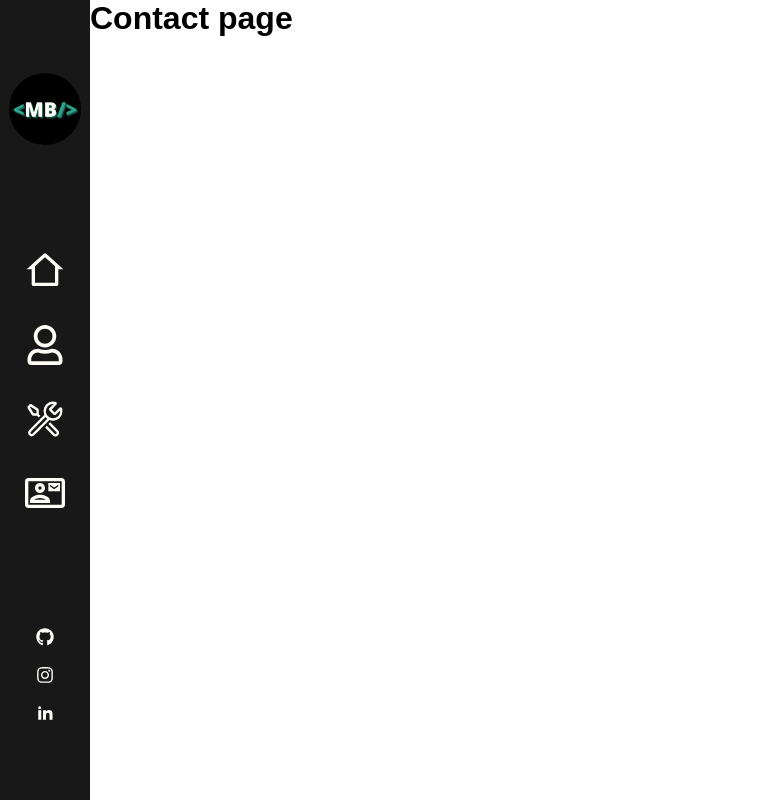
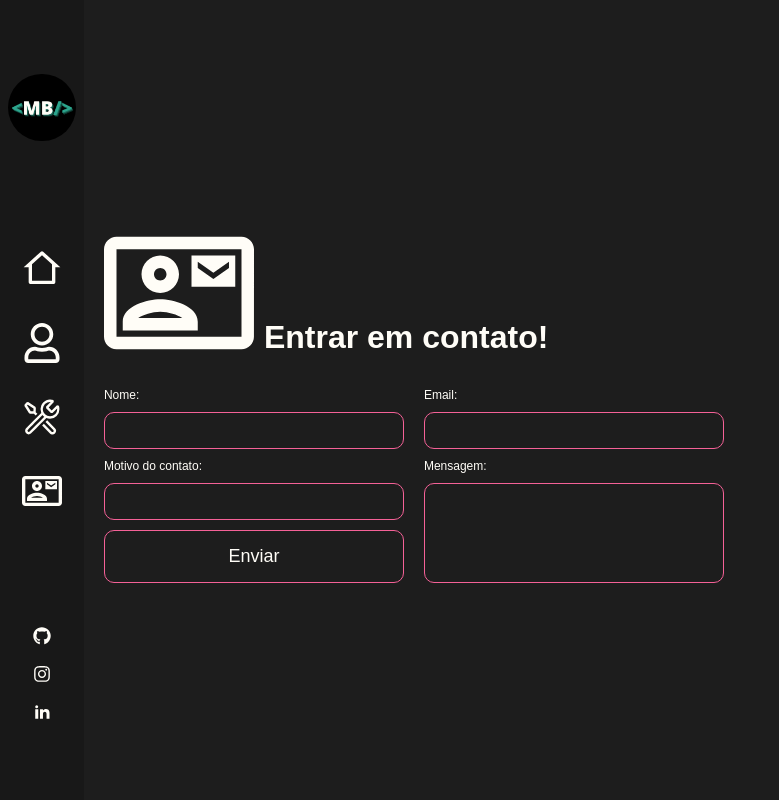
Before and after one commit to miqueiasbelfort/New_portfolio, a React (Vite) app: page /contact in a window 1280 px wide. Shown: the whole page, without its empty margins (0-779 px from the left). Built offline with nearby package versions, Linux system fonts and the light colour scheme.

Commit message:
first commit

```diff
--- a/src/pages/About/style.js
+++ b/src/pages/About/style.js
@@ -3,8 +3,8 @@ import {FaRegUser} from "react-icons/fa" //User, github e instagram
 
 export const Main = styled.div`
     width: 100%;
-    height: 100vh;
     display: flex;
+
     background: #1D1D1D;
     color: #FFFDF7;
     padding: 0 20px;
@@ -12,6 +12,7 @@ export const Main = styled.div`
     @media (max-width: 768px){
         flex-direction: column;
         padding: 0;
+        justify-content: center;
     }
 `
 
@@ -19,9 +20,9 @@ export const AboutMe = styled.div`
     width: 50%;
     height: 100%;
     display: flex;
+    justify-content: center;
     flex-direction: column;
-    justify-content: space-around;
-    padding: 100px 0;
+    padding: 10px 0;
 
     .title{
         display: flex;
@@ -39,8 +40,6 @@ export const AboutMe = styled.div`
     @media (max-width: 768px){
         width: 100%;
         padding: 7px;
-        align-items: center;
-        justify-content: center;
 
         .title{
             h1{
@@ -59,9 +58,6 @@ export const AboutMe = styled.div`
                 font-size: 34px;
             }
         }
-        .apresentation{
-            font-size: 20px;
-        }
     }
 `
 
@@ -69,10 +65,11 @@ export const Tecnologis = styled.div`
     width: 50%;
     height: 100%;
     display: flex;
-    flex-direction:column;
+    flex-direction: column;
+    align-items: center;
+    justify-content: center;
     gap: 10px;
     align-items: center;
-    justify-content: space-around;
 
     .boxTec{
         display: flex;
@@ -85,23 +82,11 @@ export const Tecnologis = styled.div`
         width: 100%;
         .boxTec{
             h1{
-                font-size: 20px;
+                font-size: 16px;
             }
             gap: 5px;
         }
     }
-
-    @media (max-width: 999px){
-        text-align: center;
-        justify-content: center;
-        gap: 40px;
-        .boxTec{
-            h1{
-                font-size: 25px;
-            }
-        }
-    }
-
 
 `
 export const TecIcons = styled.div`
@@ -110,16 +95,13 @@ export const TecIcons = styled.div`
     gap: 10px;
 
     @media (max-width: 999px){
-        font-size: 30px;
+        font-size: 20px;
     }
 `
 
 export const UserIcon = styled(FaRegUser)`
     font-size: 150px;
     @media (max-width: 768px){
-        font-size: 70px;
-    }
-    @media (max-width: 999px){
-        font-size: 100px;
+        font-size: 60px;
     }
 `
--- a/src/pages/Contact/index.jsx
+++ b/src/pages/Contact/index.jsx
@@ -1,11 +1,32 @@
 import Navbar from "../../components/Navbar"
 import { Body } from "../Home/styele"
+import {Main, Icon, Title, Input, InputMsg, ContaineInputs, Button} from "./style"
 
 function Contact(){
     return (
         <Body>
             <Navbar />
-            <h1>Contact page</h1>
+            <Main>
+                <Title>
+                    <Icon/>
+                    <h1>Entrar em contato!</h1>
+                </Title>
+                <form>
+                    <ContaineInputs>
+                        <label htmlFor="name">Nome:</label>
+                        <Input type="text" className="name" id="name"/>
+                        <label htmlFor="reason">Motivo do contato:</label>
+                        <Input type="text" className="reason" id="reason"/>
+                        <Button>Enviar</Button>
+                    </ContaineInputs>
+                    <ContaineInputs>
+                        <label htmlFor="email">Email:</label>
+                        <Input type="text" className="email" id="email"/>
+                        <label htmlFor="mensage">Mensagem:</label>
+                        <InputMsg type="text" className="mensage" id="mensage"/>
+                    </ContaineInputs>
+                </form>
+            </Main>
         </Body>
     )
 }
--- /dev/null
+++ b/src/pages/Contact/style.js
@@ -0,0 +1,92 @@
+import styled from "styled-components";
+import {MdOutlineContactMail} from "react-icons/md"
+
+export const Main = styled.div`
+    width: 100%;
+    height: 100vh;
+    background: #1D1D1D;
+    color: #FFFDF7;
+    padding: 0 20px;
+    display: flex;
+    flex-direction: column;
+    justify-content: center;
+
+    form{
+        display: flex;
+        gap: 20px;
+    }
+`
+
+export const Icon = styled(MdOutlineContactMail)`
+    font-size: 150px;
+    @media (max-width: 768px){
+        font-size: 60px;
+    }
+`
+export const Title = styled.div`
+    display: flex;
+    align-items: end;
+    h1{
+        margin-bottom: 12px;
+    }
+    gap: 10px;
+    margin-bottom: 20px;
+    @media (max-width: 768px){
+        h1{
+            font-size: 20px;
+            margin-bottom: 5px;
+        }
+    }
+`
+
+export const Input = styled.input`
+    width: 300px;
+    padding: 10px;
+    border: 1px solid #F46197;
+    border-radius: 10px;
+    background: none;
+    outline: none;
+    color: #FFFDF7;
+    @media (max-width: 768px){
+        width: 120px;
+        padding: 7px;
+    }
+`
+export const InputMsg = styled.textarea`
+    width: 300px;
+    height: 100px;
+    padding: 10px;
+    border: 1px solid #F46197;
+    border-radius: 10px;
+    background: none;
+    outline: none;
+    color: #FFFDF7;
+    resize: none;
+    @media (max-width: 768px){
+        width: 120px;
+    }
+`
+
+export const ContaineInputs = styled.div`
+    display: flex;
+    flex-direction: column;
+    gap: 10px;
+    font-size: 12px;
+`
+export const Button = styled.button`
+    padding: 15px;
+    border-radius: 10px;
+    background: none;
+    color: #FFFDF7;
+    border: 1px solid #F46197;
+    cursor: pointer;
+    transition: all .2s;
+    font-size: 18px;
+
+    &:hover{
+        background: #F46197;
+    }
+    @media (max-width: 768px){
+        width: 120px;
+    }
+`
--- a/src/pages/Projects/index.jsx
+++ b/src/pages/Projects/index.jsx
@@ -1,11 +1,29 @@
 import Navbar from "../../components/Navbar"
 import { Body } from "../Home/styele"
+import {Main, Title, Icon, Projec} from "./style"
+import PlussClass from "../../assents/PlussClass.svg"
 
 function Project(){
     return (
         <Body>
             <Navbar/>
-            <h1>Projects pages</h1>
+            <Main>
+                <Title>
+                    <Icon/>
+                    <h1>Meus Projetos</h1>
+                </Title>
+                <div>
+                    <h2>Principais:</h2>
+                    <ul>
+                        <Projec>
+                            <a href="https://github.com/miqueiasbelfort/Pluss-Create">
+                                <img src={PlussClass} alt="Pluss + Class" />
+                            </a>
+                            <p>*projeto ainda em desenvolvimento</p>
+                        </Projec>
+                    </ul>
+                </div>
+            </Main>
         </Body>
     )
 }
--- /dev/null
+++ b/src/pages/Projects/style.js
@@ -0,0 +1,41 @@
+import styled from "styled-components";
+import {VscTools} from "react-icons/vsc"
+
+export const Main = styled.div`
+    width: 100%;
+    height: 100vh;
+    background: #1D1D1D;
+    color: #FFFDF7;
+    padding: 0 20px;
+    display: flex;
+    flex-direction: column;
+    justify-content: center;
+    gap: 10px;
+`
+export const Icon = styled(VscTools)`
+    font-size: 150px;
+    @media (max-width: 768px){
+        font-size: 70px;
+    }
+`
+export const Title = styled.div`
+    display: flex;
+    align-items: end;
+    gap: 20px;
+    margin-bottom: 20px;
+`
+
+export const Projec = styled.li`
+    width: 300px;
+    font-size: 30px;
+    img{
+        width: 100%;
+        margin-top: 10px;
+    }
+    @media (max-width: 768px){
+        width: 200px;
+    }
+    p{
+        font-size: 11px;
+    }
+`
--- a/src/styles/GlobalStyles.js
+++ b/src/styles/GlobalStyles.js
@@ -7,6 +7,7 @@ export const GlobalStyles = createGlobalStyle`
         padding: 0;
         box-sizing: border-box;
         font-family: 'Josefin Sans', sans-serif;
+        list-style: none;
     }
     a{
         color: #FFFDF7;
```
Also changed, not shown: src/assents/PlussClass.svg (added).
